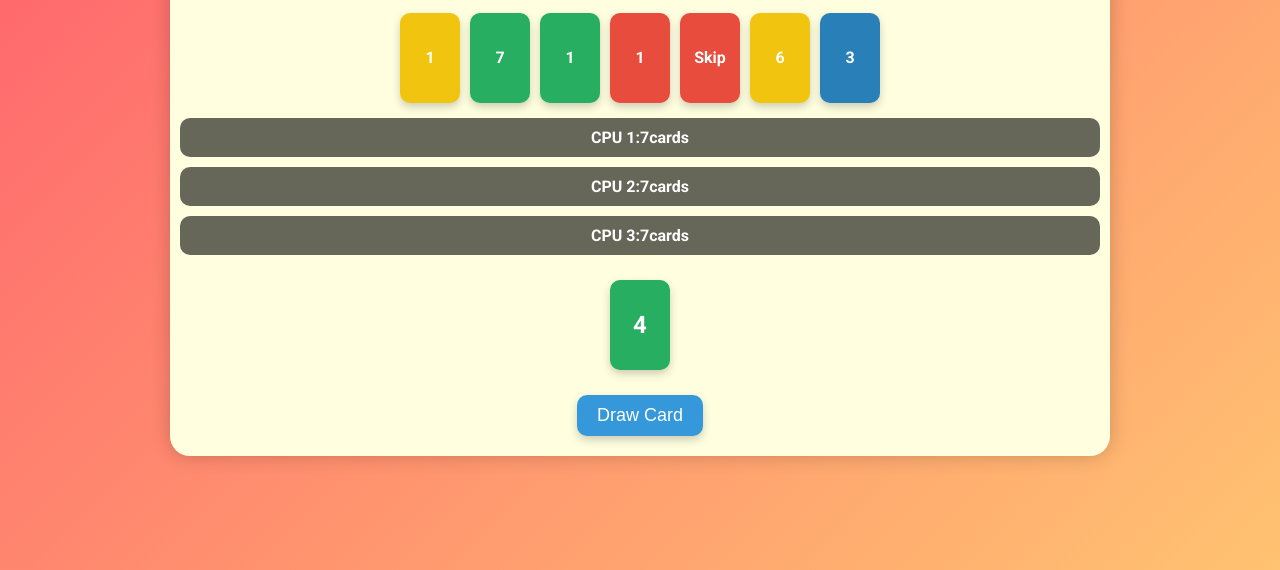
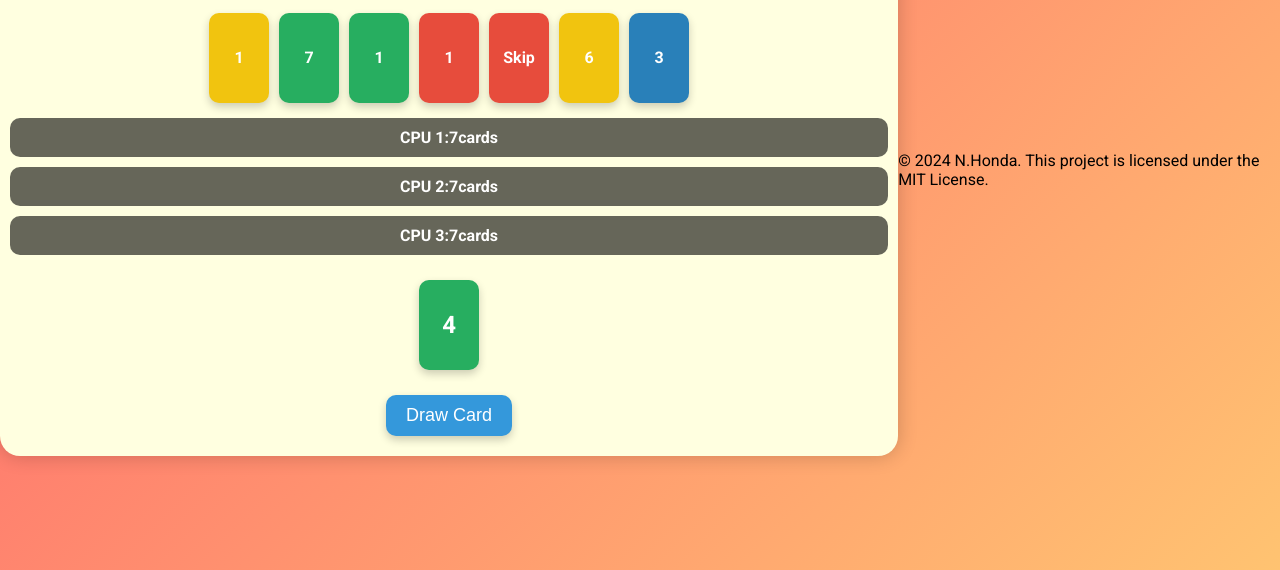
Before and after one commit to prmnkpr-hn/js-uno, a plain HTML site: page index.html in a window 1280 px wide. Shown: the part 230-800 px from the top of the page. Drawn offline with Linux system fonts and the light colour scheme.

Commit message:
Update index.html

```diff
--- a/index.html
+++ b/index.html
@@ -24,4 +24,7 @@
     </div>
     <script src="script.js"></script>
 </body>
+<footer id="footer">
+    <p>© 2024 N.Honda. This project is licensed under the MIT License.</p>
+</footer>
 </html>
```
